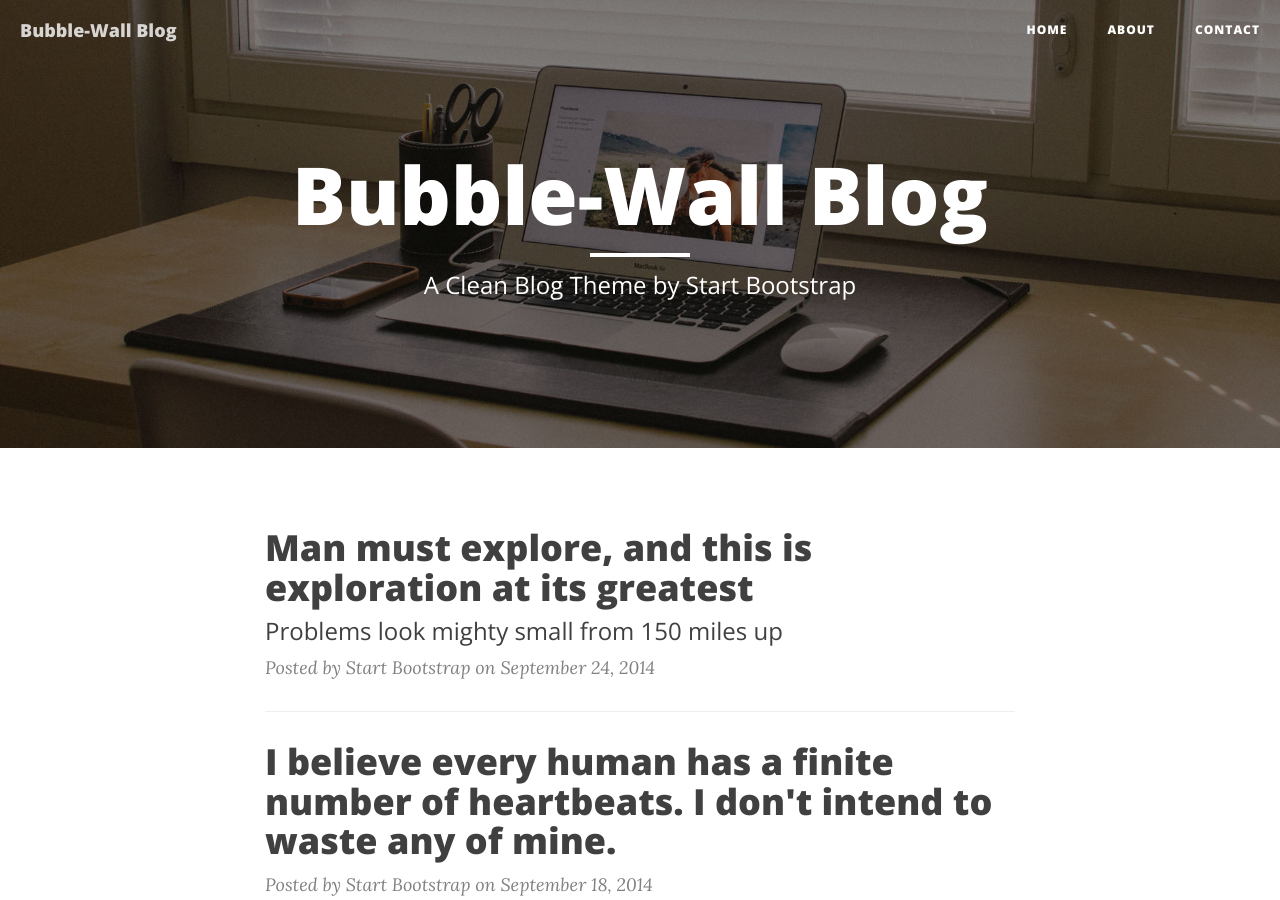
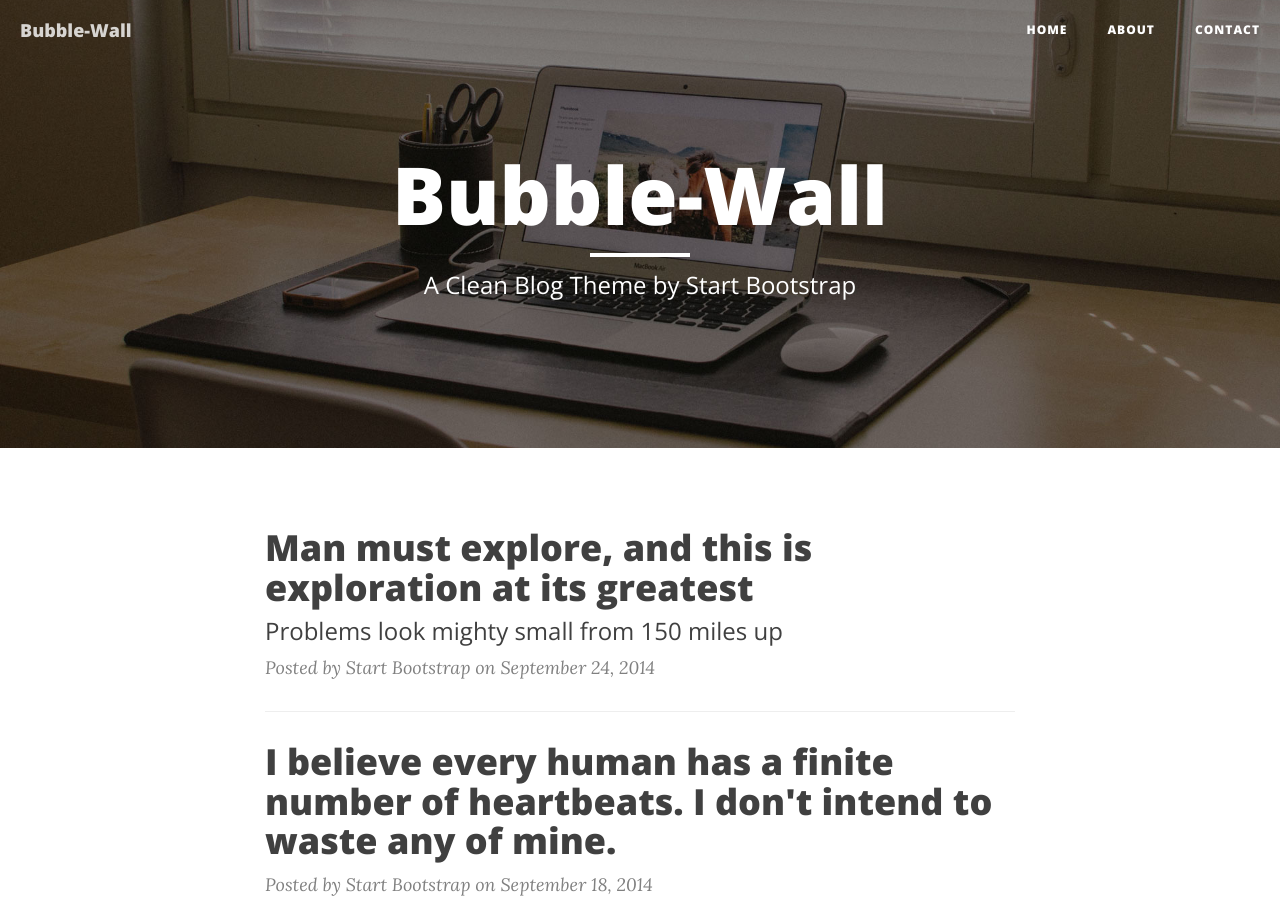
Before and after one commit to littlejames/bubble-wall, a Jekyll site: the page built from index.html, in a window 1280 px wide and 900 px high. Built offline with Jekyll 4.4.1, drawn with Linux system fonts in a browser that asks for light colours; nearby versions of some CDN libraries; the list of posts is cut into pages by our own code; some of the changed text lies outside the part shown.

Commit message:
_config.yml更改

```diff
--- a/_config.yml
+++ b/_config.yml
@@ -1,5 +1,5 @@
 # Site settings
-title: Bubble-Wall Blog
+title: Bubble-Wall
 header-img: img/home-bg.jpg
 email: xiaomingsmart@163.com
 description: "关于创客、创客制作 | littlejames, bubble wall maker, Hardware Engineer, automation sysrem Designer | 这里是 @bubble-wall, littlejames的博客, 与你一起进入创客的世界。"
```
Also changed, not shown: 11 other files.
